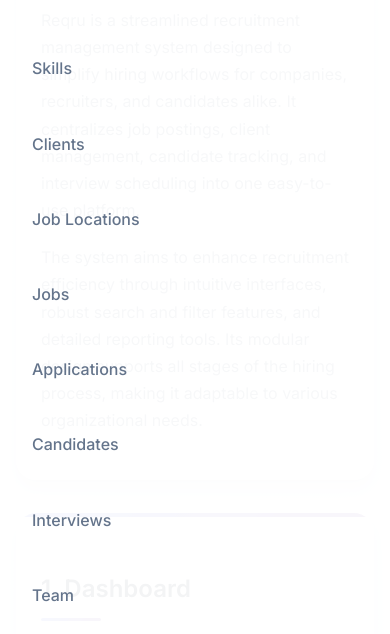
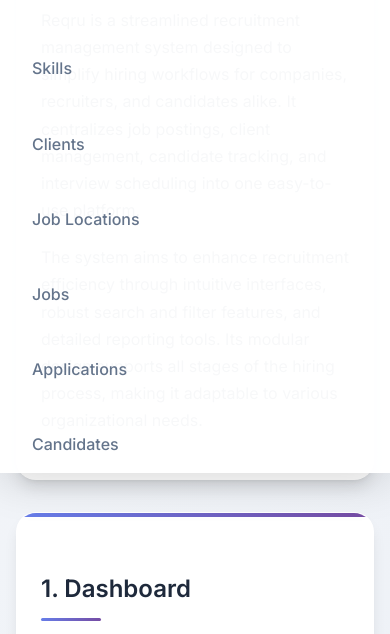
Before and after one commit to adityagrover111/reqru-doc, a plain HTML site: page index.html in a window 390 px wide. Both pictures are taken after a click on the button 362 px from the left and 46 px from the top of the page. Shown: the part 207-841 px from the top of the page. Drawn offline with Linux system fonts and the light colour scheme.

Commit message:
fixed bug: scrolling in mobile

```diff
--- a/style.css
+++ b/style.css
@@ -207,12 +207,16 @@ nav.scrolled {
   transform: rotate(-45deg) translate(7px, -6px);
 }
 
+/* fix remove min height overflow max */
+
 /* Mobile menu */
 .mobile-menu {
   position: fixed;
   top: 80px;
-  min-height: 150px;
+  min-height: 600px;
   left: 0;
+  overflow-y: auto;
+  bottom: 0;
   right: 0;
   background: rgba(255, 255, 255, 0.95);
   backdrop-filter: blur(25px);
```
